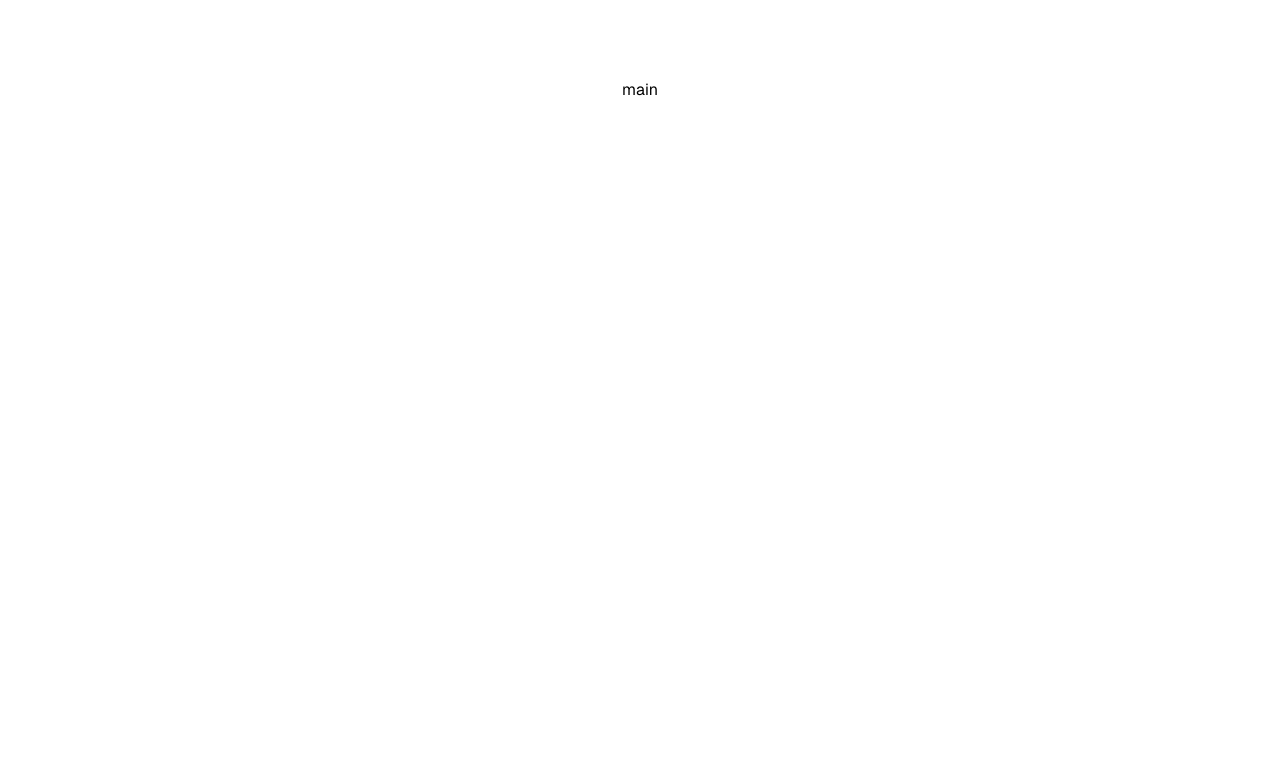
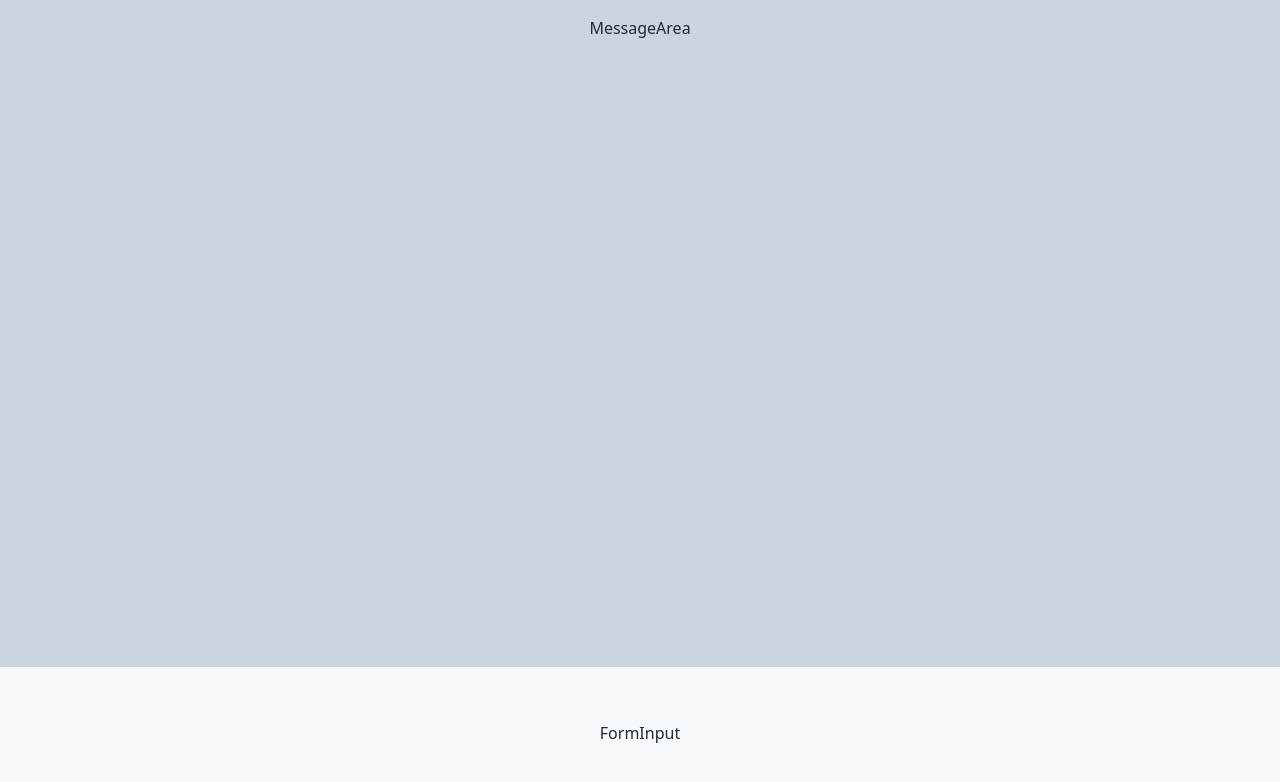
Before and after one commit to kodaishiotsuki/rag-aoai-frontend, a Next.js app: page / in a window 1280 px wide. Shown: the top 782 px of the page. Built offline with nearby package versions, Linux system fonts and the light colour scheme.

Commit message:
feat:Main画面作成

```diff
--- /dev/null
+++ b/src/app/(main)/layout.tsx
@@ -0,0 +1,16 @@
+"use client";
+
+import React from "react";
+
+export default function MainLayout({
+  children,
+}: {
+  children: React.ReactNode;
+}) {
+  return (
+    <div className="flex h-screen">
+      {/* <SideMenu /> */}
+      <main className="bg-slate-50 flex-1 overflow-auto">{children}</main>
+    </div>
+  );
+}
--- /dev/null
+++ b/src/app/(main)/loading.tsx
@@ -0,0 +1,7 @@
+export default function Loading() {
+  return (
+    <div className="h-full flex justify-center items-center">
+      <div className="animate-spin h-10 w-10 border-4 border-green-500 rounded-full border-t-transparent"></div>
+    </div>
+  );
+}
--- /dev/null
+++ b/src/app/(main)/page.tsx
@@ -0,0 +1,14 @@
+export default function Home() {
+  return (
+    <main className="flex flex-col text-gray-800 w-full h-full overflow-y-auto">
+      <div className="flex bg-slate-300 h-5/6 p-4 justify-center">
+        {/* <MessageArea /> */}
+        MessageArea
+      </div>
+      <div className="flex h-1/6 p-4 justify-center items-center">
+        {/* <FormInput /> */}
+        FormInput
+      </div>
+    </main>
+  );
+}
--- a/src/app/page.tsx
+++ /dev/null
@@ -1,7 +0,0 @@
-export default function Home() {
-  return (
-    <div className="grid grid-rows-[20px_1fr_20px] items-center justify-items-center min-h-screen p-8 pb-20 gap-16 sm:p-20 font-[family-name:var(--font-geist-sans)]">
-      <p>main</p>
-    </div>
-  );
-}
```
